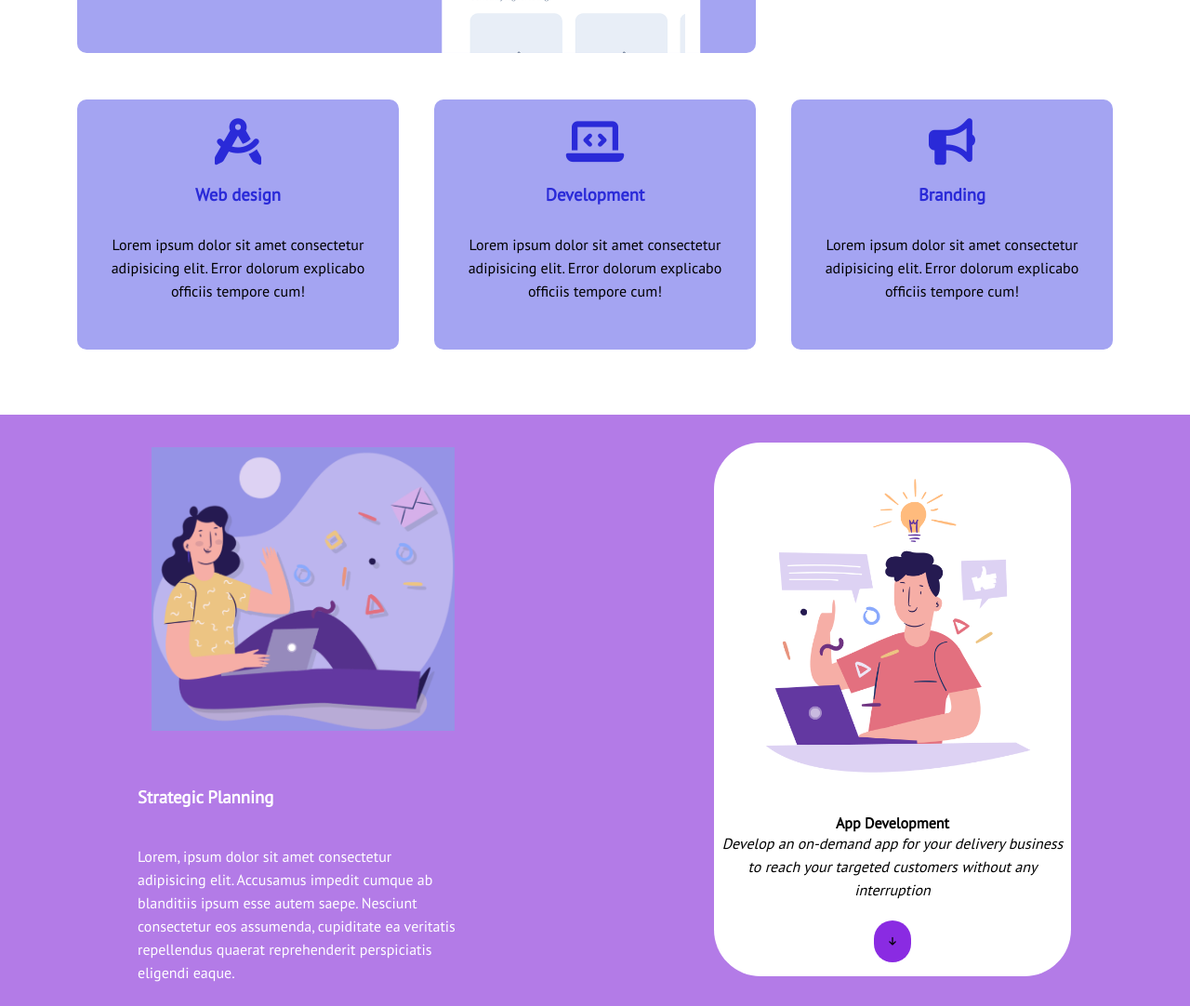
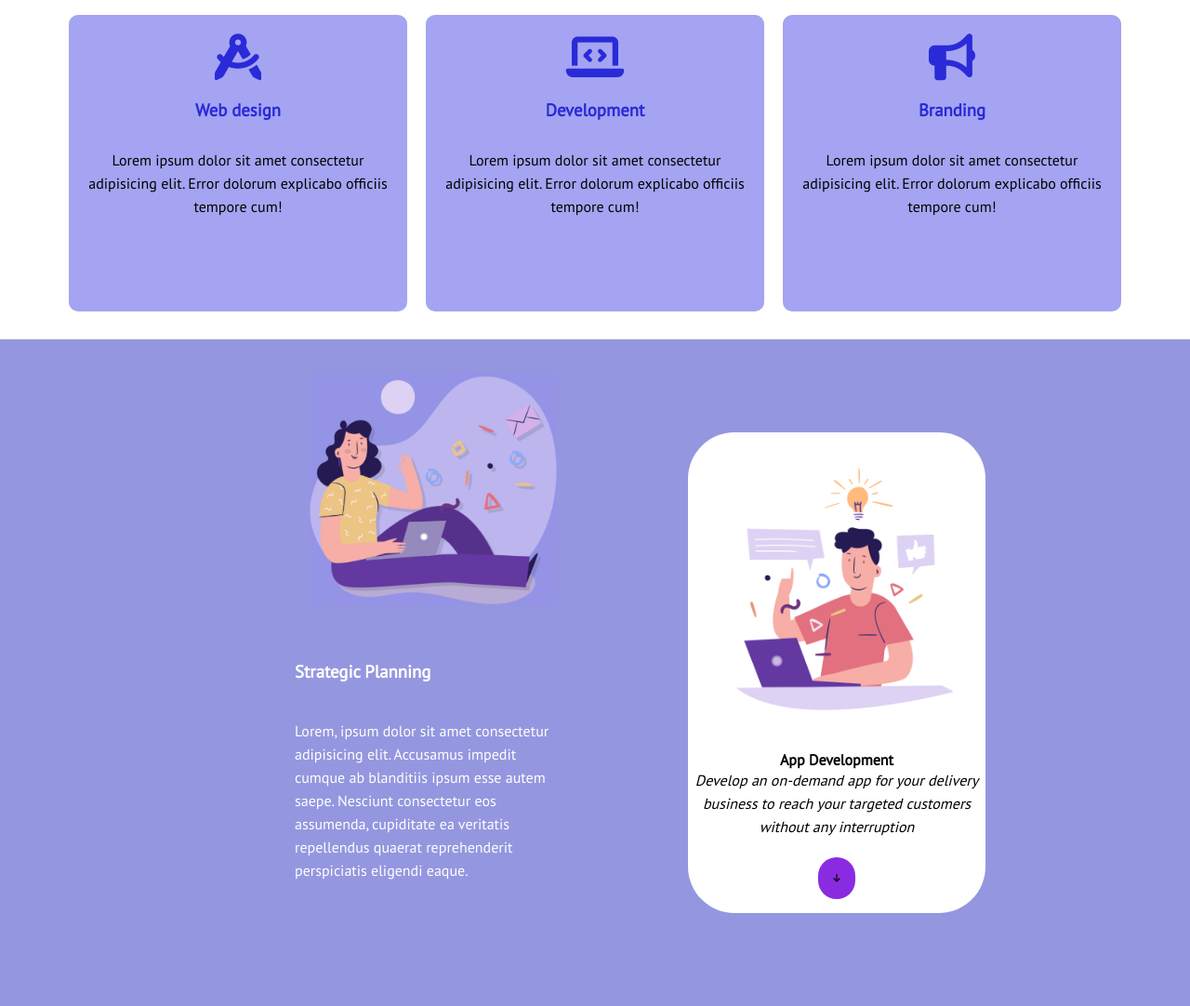
Before and after one commit to Andrea9808/htmlcss-responsive-layout, a plain HTML site: page index.html in a window 1280 px wide. Shown: the part 488-1570 px from the top of the page at 93% size. Drawn offline with Linux system fonts and the light colour scheme.

Commit message:
Esercizio completato

```diff
--- a/css/style.css
+++ b/css/style.css
@@ -352,7 +352,15 @@ nav ul li{display: none;}
 /* SEZIONE WHAT IS */
 
     .what_is{
-        width: 90%;
+        width: 100%;
+        height: 100%;
+    }
+
+
+    .what_is img {
+        width: 100%;
+        margin-bottom: -75px;
+        padding-top: 30px;
     }
 
     .row_demo{
@@ -365,6 +373,7 @@ nav ul li{display: none;}
 
     .col_demo{
         width: calc(100%/3);
+        padding: 10px;
 
     }
 
@@ -510,26 +519,44 @@ nav ul li a{
 
 .desktop_demo{
     display: flex;
-    width: 95%;
+    width: 100%;
+}
+
+.what_is{
+    height: 100%;
+}
+
+.what_is img {
+    width: 80%;
+    margin-bottom: -75px;
+    padding-top: 30px;
 }
 
 
 /*SEZIONE  DEVELOPMENT */
 
     .developer{
-        background-color: rgb(179, 123, 231);
+        background-color: rgb(148 151 223);
     }
 
-    .dev_row {
+    .dev_row{
         display: flex;
-        align-items: center;
-  }
+        background-color: transparent;
+    }
 
+    .col_developer{
+        width: 100%;
+    }
 
-    .strategic,.developement {
-        width: 30%;
-        margin: 0 auto;
-      }
+    .developement{
+        margin: 100px;
+        width: 50%;
+    }
+
+    .strategic{
+        width: 50%;
+        margin-left: 297px;
+    }
 
     /* SEZIONE TESTIMONIALS */
 
--- a/index.html
+++ b/index.html
@@ -96,6 +96,8 @@
         <section class="developer">
             <div class="container">
                 <div class="dev_row ">
+
+                    <div class="col_developer">
                         <div class="strategic">
                             <div>
                                 <img src="img/planning1.png" alt="planning1">
@@ -106,14 +108,19 @@
                                 <p>Lorem, ipsum dolor sit amet consectetur adipisicing elit. Accusamus impedit cumque ab blanditiis ipsum esse autem saepe. Nesciunt consectetur eos assumenda, cupiditate ea veritatis repellendus quaerat reprehenderit perspiciatis eligendi eaque.</p>
                             </div>
                         </div>
+                    </div>
 
+                    <div class="col_developer">
                         <div class="developement">
                             <div>
                                 <img src="img/planning2.png" alt="planning2">
                             </div>
+
+                            <div>
                                 <span><strong>App Development</strong></span>
                                 <p><em>Develop an on-demand app for your delivery business to reach your targeted customers without any interruption</em></p>
                                 <a href="#"><i class="fa-solid fa-arrow-down"></i></a>
+                            </div>
                         </div>
                     </div>
                 </div>
```
Lines whose indentation alone changed are shown as unchanged.
